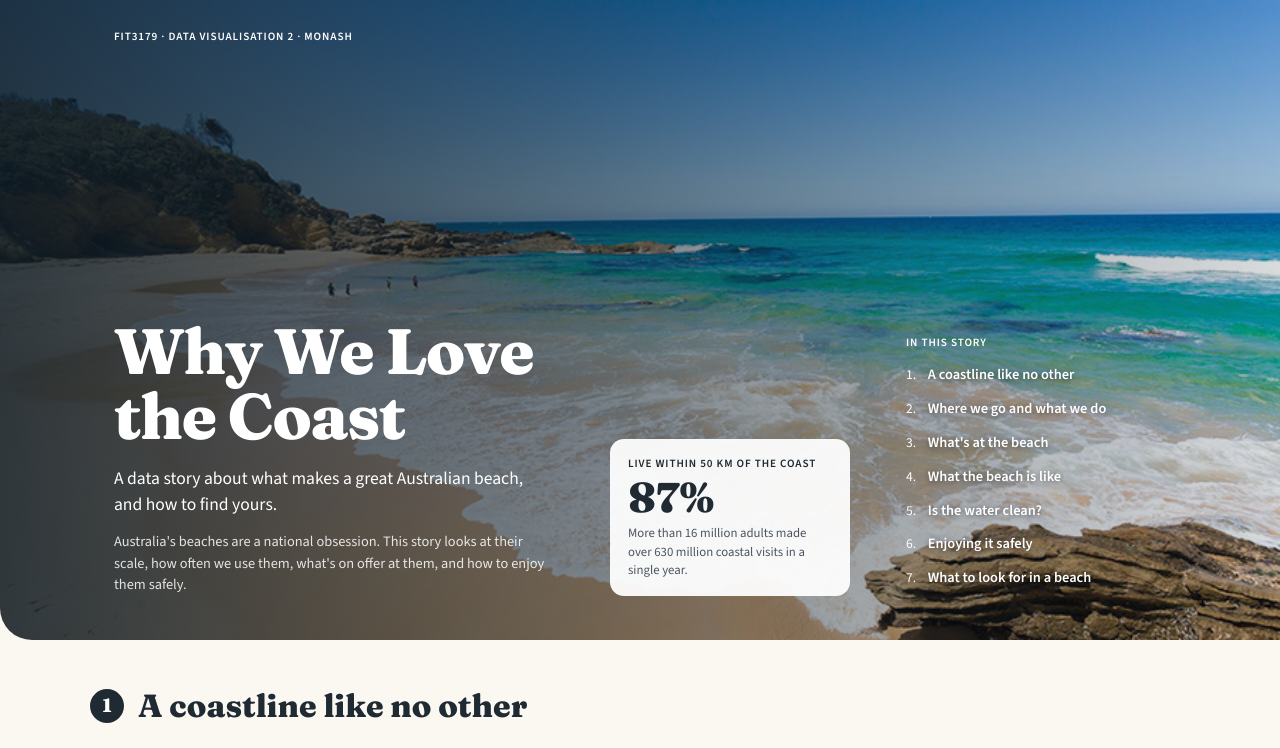
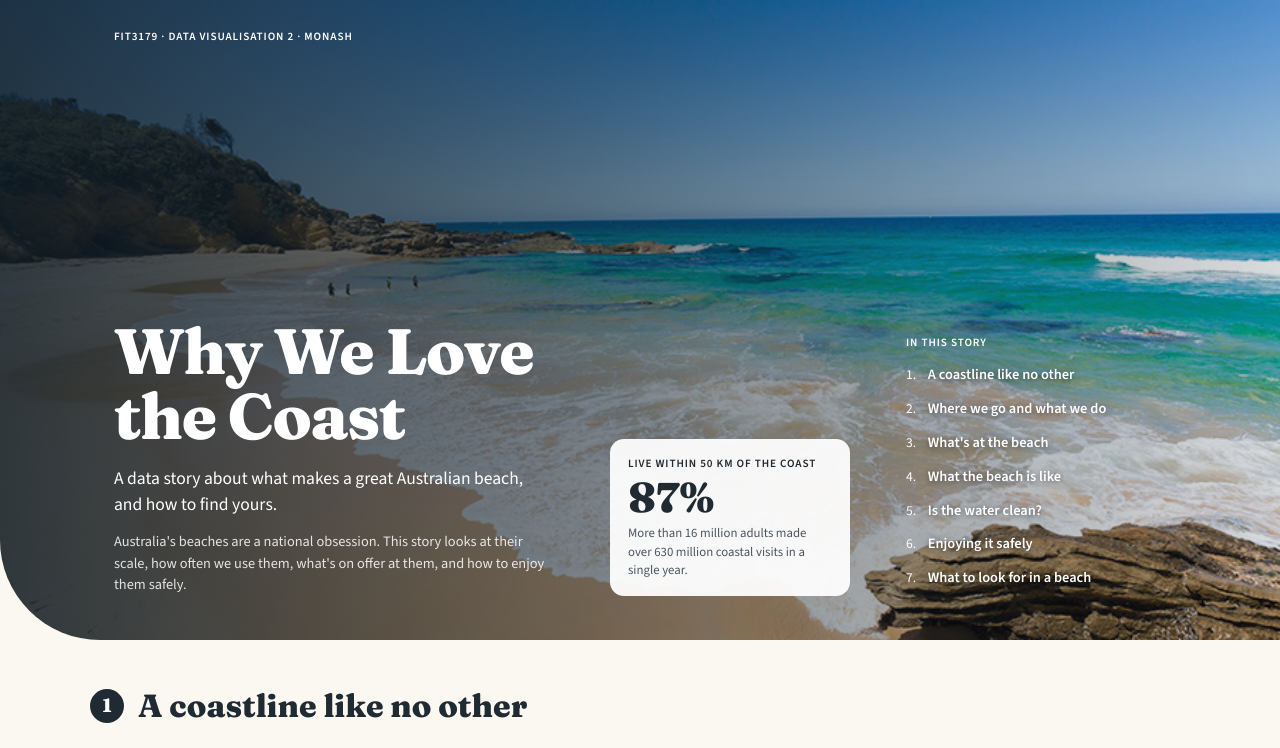
Before and after one commit to claebt/FIT3179-DV2, a plain HTML site: page index.html in a window 1280 px wide. Shown: the top 748 px of the page. Drawn offline with nearby package versions, Linux system fonts and the light colour scheme; a script that the page names is missing.

Commit message:
increase border radius

```diff
--- a/css/layout.css
+++ b/css/layout.css
@@ -34,7 +34,7 @@ section { padding: 20px 0; border-bottom: 1px solid #e6e0d4; scroll-margin-top:
   background:
     linear-gradient(90deg, rgba(14, 28, 38, 0.85) 0%, rgba(14, 28, 38, 0.55) 45%, rgba(14, 28, 38, 0.15) 100%),
     url("../images/hero.jpg") center / cover no-repeat;
-  border-radius: 0 0 0 32px;
+  border-radius: 0 0 0 100px;
   color: #ffffff;
 }
 
```
